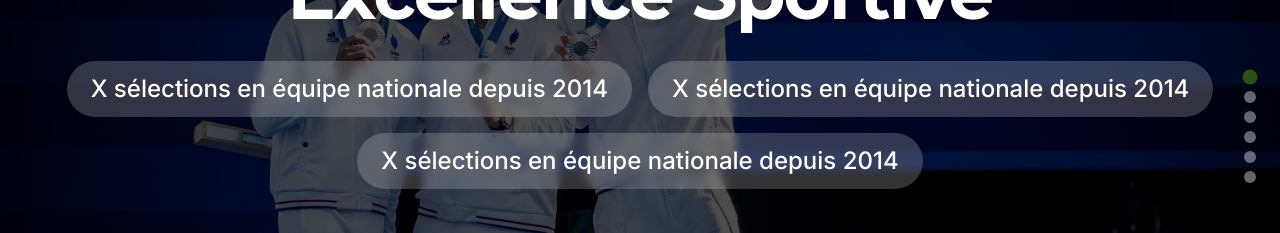
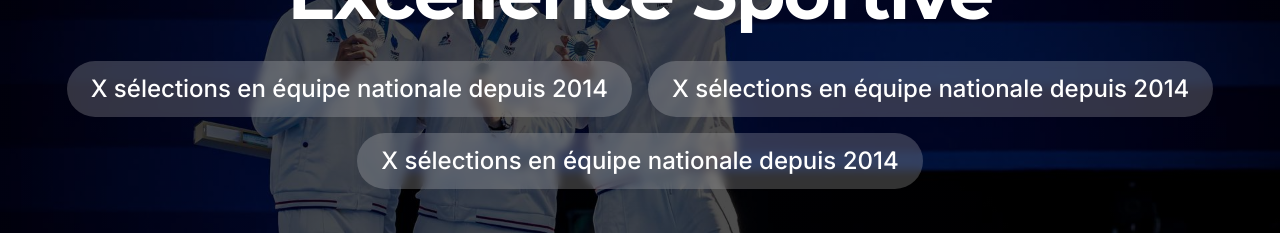
Before and after one commit to nc7hmwtkz4-dot/Marketing_ACN, a Next.js app: page / in a window 1280 px wide. Shown: the part 273-506 px from the top of the page. Built offline with nearby package versions, Linux system fonts and the light colour scheme.

Commit message:
fix(ui): verify and update keywords in index.tsx

```diff
--- a/src/pages/index.tsx
+++ b/src/pages/index.tsx
@@ -1,10 +1,16 @@
+import type { ReactElement } from "react";
 import { SEO } from "@/components/SEO";
 import { Header } from "@/components/Header";
-import { ValueSection, type GalleryItem } from "@/components/ValueSection";
+import { ValueSection } from "@/components/ValueSection";
 import { CTASection } from "@/components/CTASection";
 import { ScrollNavigation } from "@/components/ScrollNavigation";
 
-export default function Home() {
+export interface GalleryItem {
+  url: string;
+  caption: string;
+}
+
+export default function Home(): ReactElement {
   const values = [
     {
       id: "excellence",
@@ -51,14 +57,14 @@ export default function Home() {
   return (
     <>
       <SEO
-        title="Arc Club de Nîmes | Dossier Partenariat"
-        description="Découvrez les 5 valeurs qui font de l'Arc Club de Nîmes le 1er club de tir à l'arc de France. Rejoignez notre aventure sportive, économique et humaine."
+        title="Arc Club de Nîmes - Excellence & Rayonnement International"
+        description="Premier club français de tir à l'arc. Tournoi international de référence avec 48 nations et 1350 athlètes. Partenaire d'excellence sportive."
       />
       <Header />
-      <main className="snap-y snap-mandatory h-screen overflow-y-auto">
+      <main className="scroll-smooth snap-y snap-mandatory h-screen overflow-y-scroll">
         {values.map((value, index) => (
           <ValueSection
-            key={index}
+            key={value.id}
             index={index}
             id={value.id}
             title={value.title}
@@ -70,7 +76,7 @@ export default function Home() {
         ))}
         <CTASection />
       </main>
-      <ScrollNavigation totalSections={values.length + 1} />
+      <ScrollNavigation sections={values} />
     </>
   );
 }
```
